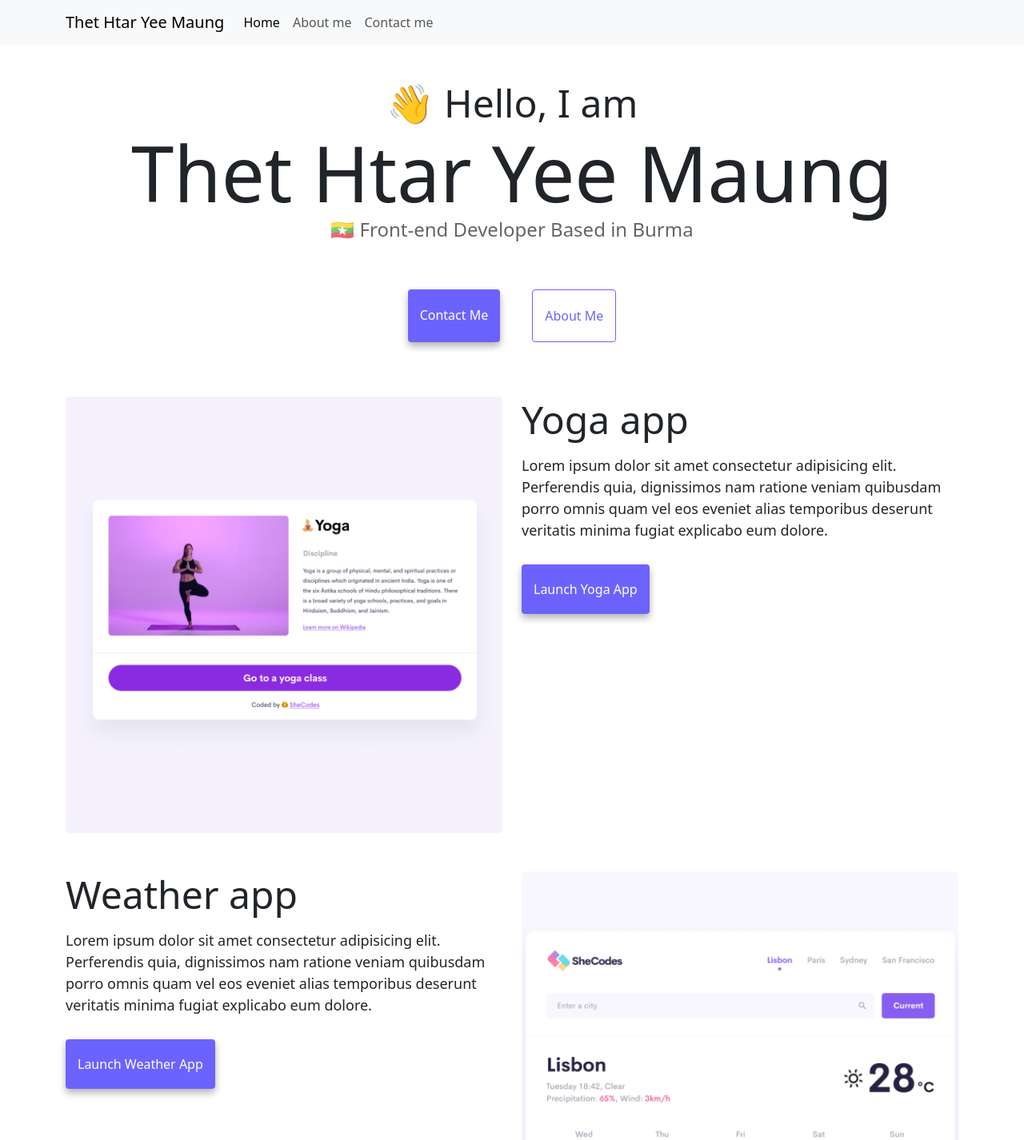
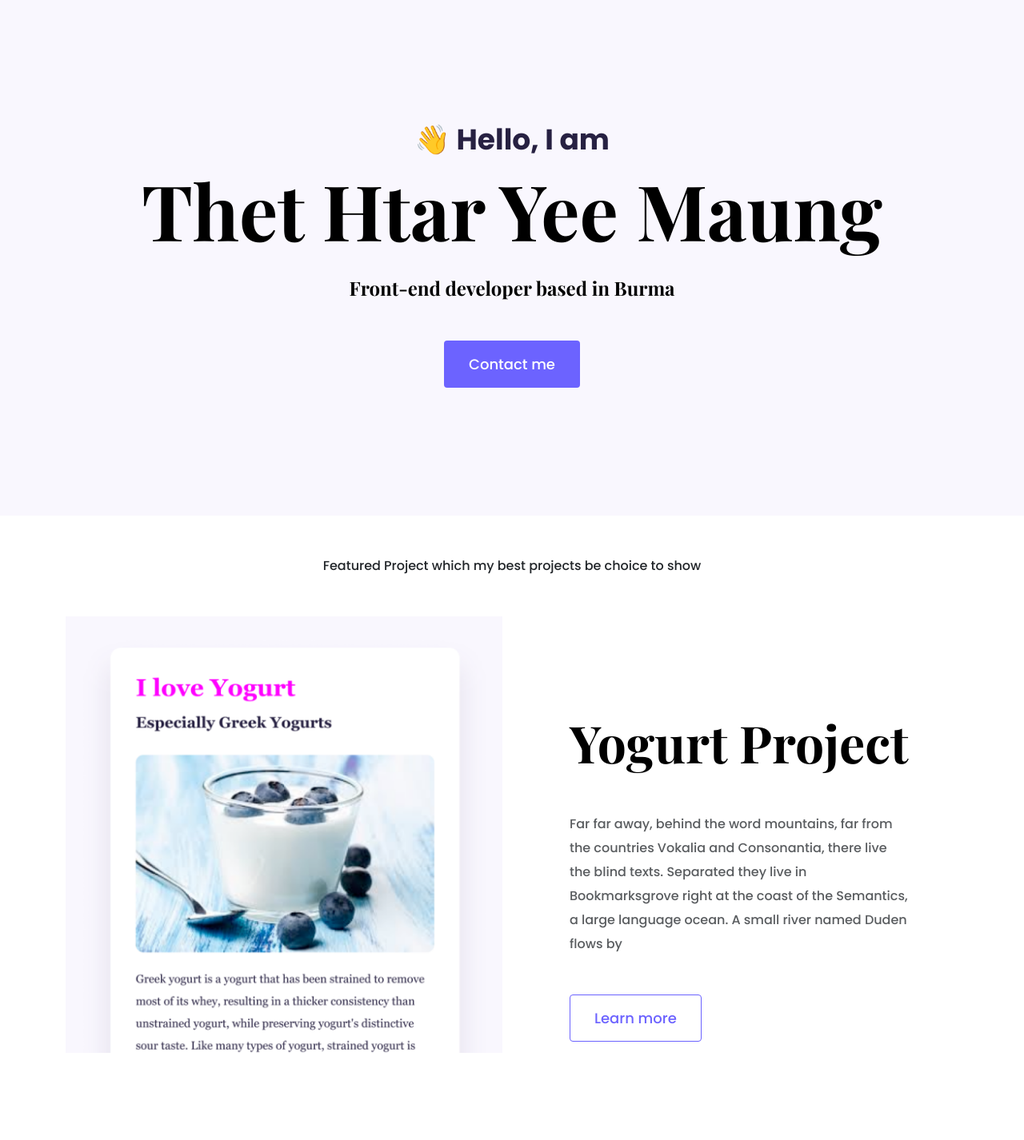
Before and after one commit to its-aprilleon/Portfolio-project, a plain HTML site: page index.html in a window 1280 px wide. Shown: the top 1426 px of the page at 80% size. Drawn offline with nearby package versions, Linux system fonts and the light colour scheme.

Commit message:
Integrated homepage content

```diff
--- a/index.html
+++ b/index.html
@@ -27,139 +27,66 @@
     <link rel="stylesheet" href="/styles/portfolio.css" />
   </head>
   <body>
-    <nav class="navbar navbar-expand-lg navbar-light bg-light fixed-top">
-      <div class="container">
-        <a class="navbar-brand" href="/" title="Homepage"
-          >Thet Htar Yee Maung</a
-        >
-        <button
-          class="navbar-toggler"
-          type="button"
-          data-bs-toggle="collapse"
-          data-bs-target="#navbarNav"
-          aria-controls="navbarNav"
-          aria-expanded="false"
-          aria-label="Toggle navigation"
-        >
-          <span class="navbar-toggler-icon"></span>
-        </button>
-        <div class="collapse navbar-collapse" id="navbarNav">
-          <ul class="navbar-nav">
-            <li class="nav-item">
-              <a
-                class="nav-link active"
-                aria-current="page"
-                href="/"
-                tilte="Homepage"
-                >Home</a
-              >
-            </li>
-            <li class="nav-item">
-              <a class="nav-link" href="/about.html" title="About Matt Delac"
-                >About me</a
-              >
-            </li>
-            <li class="nav-item">
-              <a
-                class="nav-link"
-                href="/about.html#contact"
-                title="Contact Matt Delac"
-                >Contact me</a
-              >
-            </li>
-          </ul>
+    <div class="hero">
+      <p>👋 Hello, I am</p>
+      <h1>Thet Htar Yee Maung</h1>
+      <h2 class="mb-5">Front-end developer based in Burma</h2>
+      <div>
+        <a href="#" class="btn btn-branding">Contact me</a>
+      </div>
+    </div>
+    <p class="text-center m-5">
+      Featured Project which my best projects be choice to show
+    </p>
+    <div class="container">
+      <div class="row mb-5">
+        <div class="col d-none d-lg-block">
+          <img src="images/yogurt.png" class="img-fluid" alt="" />
         </div>
-      </div>
-    </nav>
-
-    <h2 class="text-center">👋 Hello, I am</h2>
-    <h1 class="text-center">Thet Htar Yee Maung</h1>
-    <h3 class="text-center">🇲🇲 Front-end Developer Based in Burma</h3>
-    <div class="navigation-links mb-5">
-      <a
-        href="/about.html#contact"
-        class="primary-link"
-        title="Contact Matt Delac"
-        >Contact me</a
-      >
-      <a href="/about.html" class="secondary-link" title="About Matt Delac"
-        >About me</a
-      >
-    </div>
-
-    <div class="container">
-      <div class="row">
-        <div class="col-sm-6">
-          <img
-            src="/images/yoga.png"
-            alt="Yoga project "
-            class="img-fluid rounded d-none d-sm-block"
-          />
-        </div>
-        <div class="col-sm-6">
-          <h2 class="mb-3">Yoga app</h2>
-          <p>
-            Lorem ipsum dolor sit amet consectetur adipisicing elit. Perferendis
-            quia, dignissimos nam ratione veniam quibusdam porro omnis quam vel
-            eos eveniet alias temporibus deserunt veritatis minima fugiat
-            explicabo eum dolore.
-          </p>
-          <div class="mt-5">
-            <a href="#" class="primary-link project-link" title="Yoga project"
-              >Launch Yoga App</a
-            >
+        <div class="col">
+          <div class="project-desciption">
+            <h2 class="mb-5">Yogurt Project</h2>
+            <p class="mb-5 text-muted">
+              Far far away, behind the word mountains, far from the countries
+              Vokalia and Consonantia, there live the blind texts. Separated
+              they live in Bookmarksgrove right at the coast of the Semantics, a
+              large language ocean. A small river named Duden flows by
+            </p>
+            <a href="" class="btn btn-branding-outline"> Learn more </a>
           </div>
         </div>
       </div>
-      <div class="row mt-5">
-        <div class="col-sm-6">
-          <h2 class="mb-3">Weather app</h2>
-          <p>
-            Lorem ipsum dolor sit amet consectetur adipisicing elit. Perferendis
-            quia, dignissimos nam ratione veniam quibusdam porro omnis quam vel
-            eos eveniet alias temporibus deserunt veritatis minima fugiat
-            explicabo eum dolore.
-          </p>
-          <div class="mt-5">
-            <a
-              href="#"
-              class="primary-link project-link"
-              title="Weather project"
-              >Launch Weather App</a
-            >
+      <div class="row mb-5">
+        <div class="col">
+          <div class="project-desciption">
+            <h2 class="mb-5">Weather App</h2>
+            <p class="mb-5 text-muted">
+              Far far away, behind the word mountains, far from the countries
+              Vokalia and Consonantia, there live the blind texts. Separated
+              they live in Bookmarksgrove right at the coast of the Semantics, a
+              large language ocean. A small river named Duden flows by
+            </p>
+            <a href="" class="btn btn-branding-outline"> Learn more </a>
           </div>
         </div>
-        <div class="col-sm-6">
-          <img
-            src="/images/weather.png"
-            class="img-fluid rounded d-none d-sm-block"
-            alt="Weather project"
-          />
+        <div class="col d-none d-lg-block">
+          <img src="images/weather.png" class="img-fluid" alt="" />
         </div>
       </div>
-      <div class="row mt-5">
-        <div class="col-sm-6">
-          <img
-            src="/images/yogurt.png"
-            class="img-fluid rounded d-none d-sm-block"
-            alt="Yogurt project"
-          />
+      <div class="row">
+        <div class="col d-none d-lg-block">
+          <img src="images/dictionary.png" class="img-fluid" alt="" />
         </div>
-        <div class="col-sm-6">
-          <h2 class="mb-3">Yogurt app</h2>
-          <p>
-            Lorem ipsum dolor sit amet consectetur adipisicing elit. Perferendis
-            quia, dignissimos nam ratione veniam quibusdam porro omnis quam vel
-            eos eveniet alias temporibus deserunt veritatis minima fugiat
-            explicabo eum dolore.
-          </p>
-          <div class="mt-5">
-            <a
-              href="#"
-              class="primary-link project-link"
-              title="Weather project"
-              >Launch Yogurt App</a
-            >
+        <div class="col">
+          <div class="project-desciption">
+            <h2 class="mb-5">Dictionary App</h2>
+            <p class="mb-5 text-muted">
+              Far far away, behind the word mountains, far from the countries
+              Vokalia and Consonantia, there live the blind texts. Separated
+              they live in Bookmarksgrove right at the coast of the Semantics, a
+              large language ocean. A small river named Duden flows by
+            </p>
+            <a href="" class="btn btn-branding-outline"> Learn more </a>
           </div>
         </div>
       </div>
--- a/styles/portfolio.css
+++ b/styles/portfolio.css
@@ -1,114 +1,98 @@
 :root {
-  --primary-color: #6c63ff;
-  --secondary-color: #f5f2fe;
-  --box-shadow: 0 5px 10px rgba(0, 0, 0, 0.3);
+  --branding-color: #6c63ff;
+  --secondary-color: #f9f7fe;
+  --heading-font-family: "Playfair Display", serif;
+  --default-font-family: "Poppins", sans-serif;
 }
 
 body {
-  margin: 100px 0;
+  font-family: var(--default-font-family);
 }
 
 h1,
 h2,
-h3 {
-  margin: 0;
+h3,
+h4,
+h5,
+h6 {
+  color: black;
+  font-family: var(--heading-font-family);
+  font-weight: bold;
 }
 
 h1 {
   font-size: 96px;
+  line-height: 1.5;
 }
 
 h2 {
-  font-size: 48px;
-}
-
-h3 {
-  font-size: 24px;
-  opacity: 0.7;
+  font-size: 64px;
 }
 
 p {
-  font-size: 18px;
-  line-height: 1.5;
+  font-weight: normal;
+  font-size: 16px;
+  line-height: 30px;
 }
 
-.navigation-links {
-  display: flex;
-  margin-top: 40px;
-  justify-content: center;
+.hero {
+  background: var(--secondary-color);
+  text-align: center;
+  padding: 160px 20px;
 }
 
-.navigation-links a {
-  margin: 20px;
+.hero p {
+  font-size: 36px;
+  font-weight: bold;
+  margin: 0;
+  color: #272142;
 }
 
-.primary-link {
-  border-radius: 4px;
-  padding: 20px 15px;
-  text-decoration: none;
-  text-transform: capitalize;
-  background: var(--primary-color);
-  box-shadow: var(--box-shadow);
-  color: white;
+.hero h2 {
+  font-family: var(--heading-font-family);
+  font-weight: normal;
+  line-height: 1.5;
+  font-size: 24px;
 }
 
-.primary-link:hover {
+.btn-branding {
+  background: var(--branding-color);
+  border-radius: 4px;
   color: white;
+  font-size: 18px;
+  line-height: 27px;
+  padding: 15px 30px;
 }
 
-.secondary-link {
+.btn-branding-outline {
+  color: var(--branding-color);
+  border: 1px solid var(--branding-color);
   border-radius: 4px;
-  padding: 20px 15px;
-  text-decoration: none;
-  text-transform: capitalize;
-  color: var(--primary-color);
-  border: 1px solid var(--primary-color);
+  font-size: 18px;
+  line-height: 27px;
+  padding: 15px 30px;
 }
 
-.homepage-link {
-  color: var(--primary-color);
-  text-align: center;
-  display: block;
+.project-desciption {
+  padding: 120px 60px;
 }
 
-.about-paragraphs {
-  margin: 30px 0;
-}
-
-.about-paragraphs p {
-  margin: 10px;
-}
-
-.email-link {
-  display: flex;
-  justify-content: center;
-  color: var(--primary-color);
-  font-size: 28px;
-  text-decoration: none;
-}
-
-.email-link:hover {
-  text-decoration: underline;
-}
-
-@media (max-width: 576px) {
+@media (max-width: 900px) {
   h1 {
-    font-size: 48px;
-    line-height: 1.5;
+    font-size: 44px;
+    line-height: 2;
   }
 
   h2 {
-    font-size: 32px;
+    font-size: 44px;
+  }
+
+  .hero {
+    padding: 80px 20px;
+  }
+
+  .project-desciption {
+    padding: 0;
     text-align: center;
   }
-
-  p {
-    text-align: center;
-  }
-
-  .project-link {
-    display: block;
-    text-align: center;
-    margin: 0 20px;
-  }
 }
```
